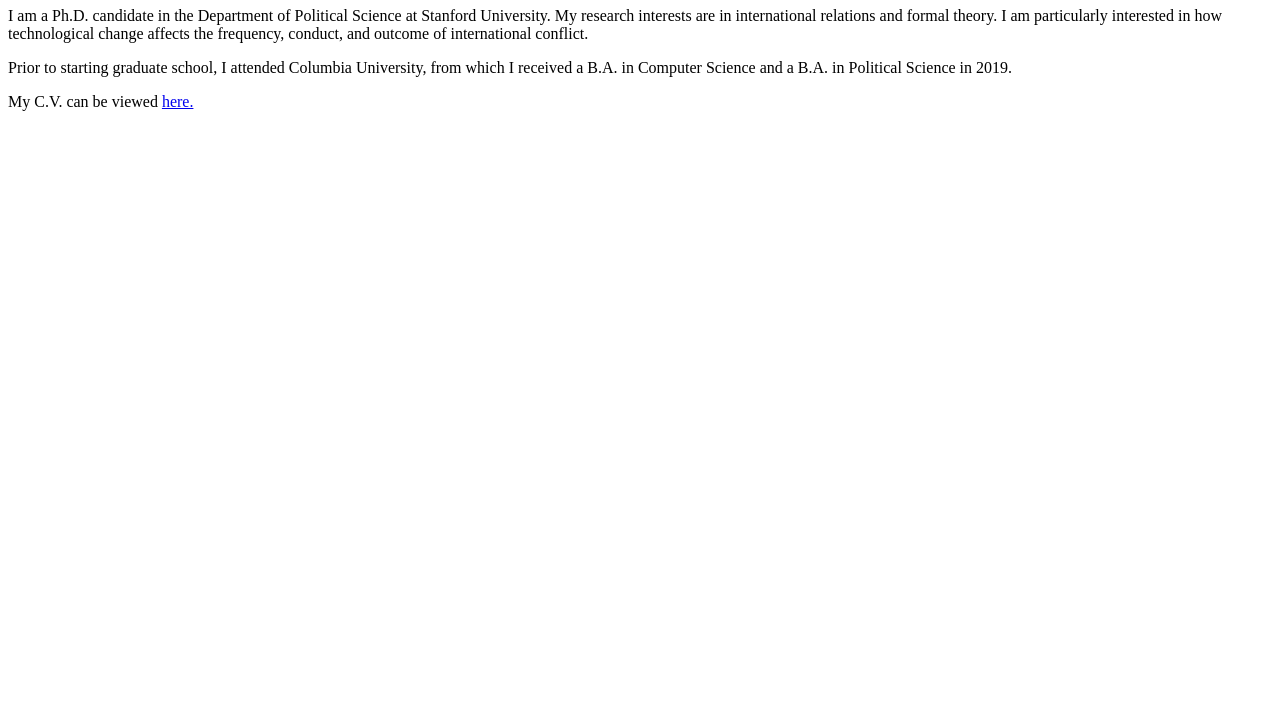
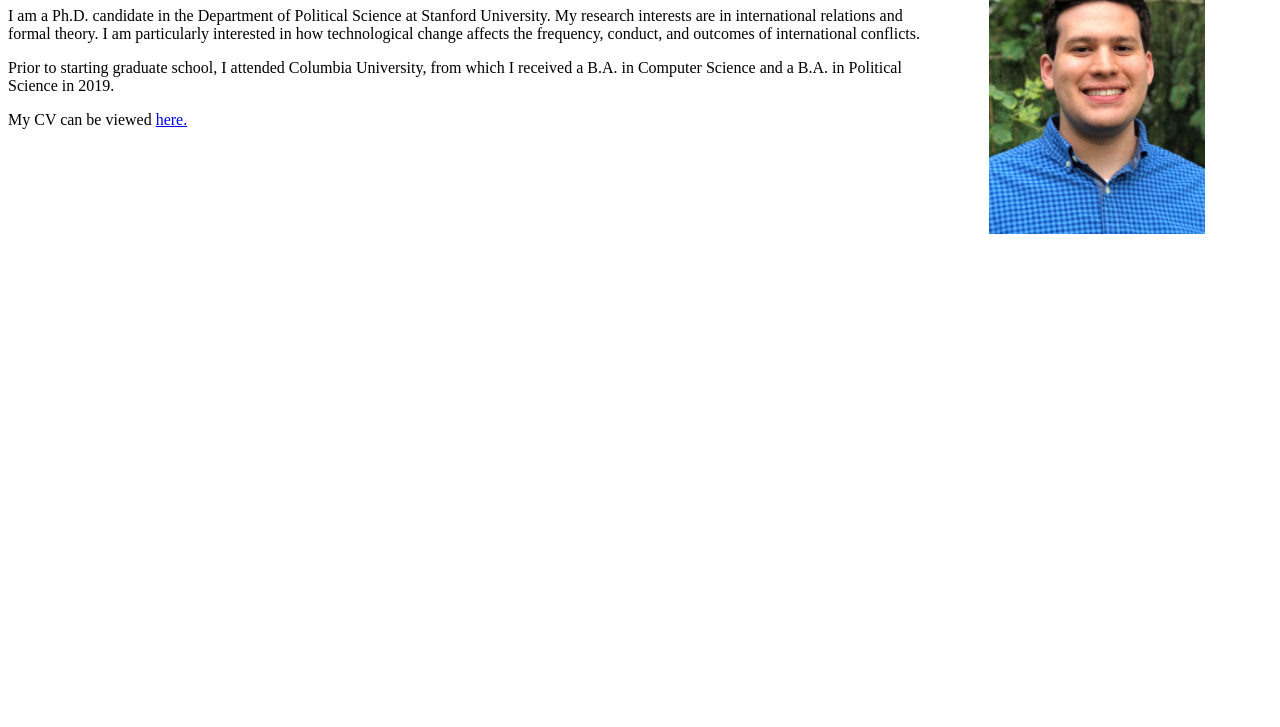
Before and after one commit to DTchaouchev/DTchaouchev.github.io, a plain HTML site: page index.html in a window 1280 px wide. Shown: the part 73-800 px from the top of the page. Drawn offline with Linux system fonts and the light colour scheme.

Commit message:
added photo

```diff
--- a/index.html
+++ b/index.html
@@ -1,9 +1,20 @@
 <!DOCTYPE html>
 <html>
+<head>
+    <title>Denis Tchaouchev</title>
+</head>
 <body>
-<h1>Denis Tchaouchev</h1>
-<p>I am a Ph.D. candidate in the Department of Political Science at Stanford University. My research interests are in international relations and formal theory. I am particularly interested in how technological change affects the frequency, conduct, and outcome of international conflict.</p>
-<p>Prior to starting graduate school, I attended Columbia University, from which I received a B.A. in Computer Science and a B.A. in Political Science in 2019.</p>
-<p>My C.V. can be viewed <a href="https://www.dropbox.com/scl/fi/nns57kgw8u77rr27aluhz/Tchaouchev_CV092023.pdf?rlkey=so8dlvp2nhfz6uf9hmibb6141&dl=0"> here.</a></p>
+    <div style="text-align: left;">
+        <div style="width: 350px; float: right;">
+          <div align="center">
+        <p><img SRC="suphoto.jpg" height="270">
+          </div>
+       </div>
+
+       <h1>Denis Tchaouchev</h1>
+
+       <p>I am a Ph.D. candidate in the Department of Political Science at Stanford University. My research interests are in international relations and formal theory. I am particularly interested in how technological change affects the frequency, conduct, and outcomes of international conflicts.</p>
+       <p>Prior to starting graduate school, I attended Columbia University, from which I received a B.A. in Computer Science and a B.A. in Political Science in 2019.</p>
+       <p>My CV can be viewed <a href=https://www.dropbox.com/scl/fi/mcxkldxn9vrkvz2hgp86u/Tchaouchev_CV092023.pdf?rlkey=cfnru9urckhlfxknu4tls2t3c&dl=0"> here.</a></p>
 </body>
 </html>
```
Also changed, not shown: email.png (added), suphoto.jpg (added).
